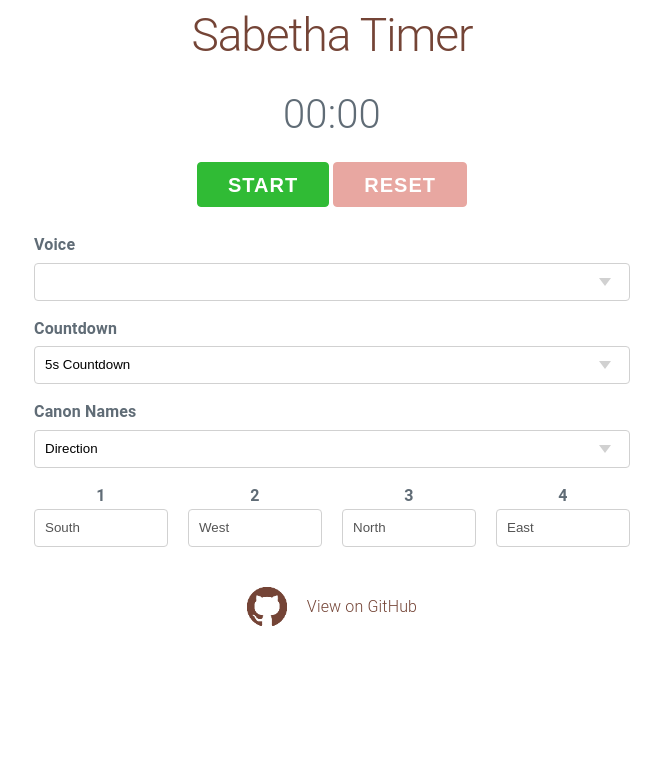
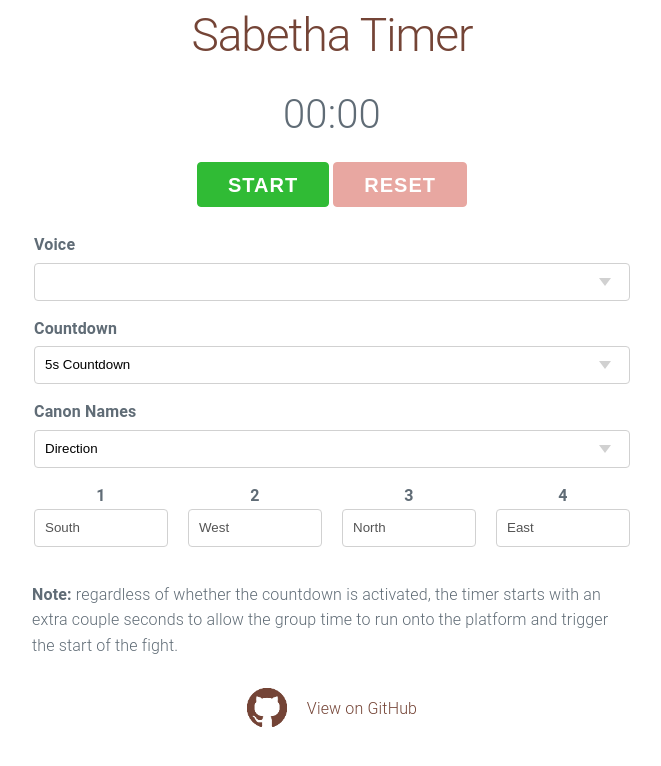
Before and after one commit to perrykaufman/sabetha-timer, a website built with webpack: page src/index.html in a window 1280 px wide. Shown: the whole page, without its empty margins (308-969 px from the left). Built offline with nearby package versions, Linux system fonts and the light colour scheme.

Commit message:
added note

```diff
--- a/src/index.html
+++ b/src/index.html
@@ -66,6 +66,9 @@
           </div>
         </fieldset>
       </form>
+
+      <p><b>Note:</b> regardless of whether the countdown is activated, the timer starts with an extra couple seconds to allow the group time to run onto the platform and trigger the start of the fight.</p>
+
       <a class="github-link" href="https://github.com/perrykaufman/sabetha-timer">
         <img class="github-icon" src="images/github.png" alt="GitHub" target="_blank" />
         <p class="github-text">View on GitHub</p>
```
